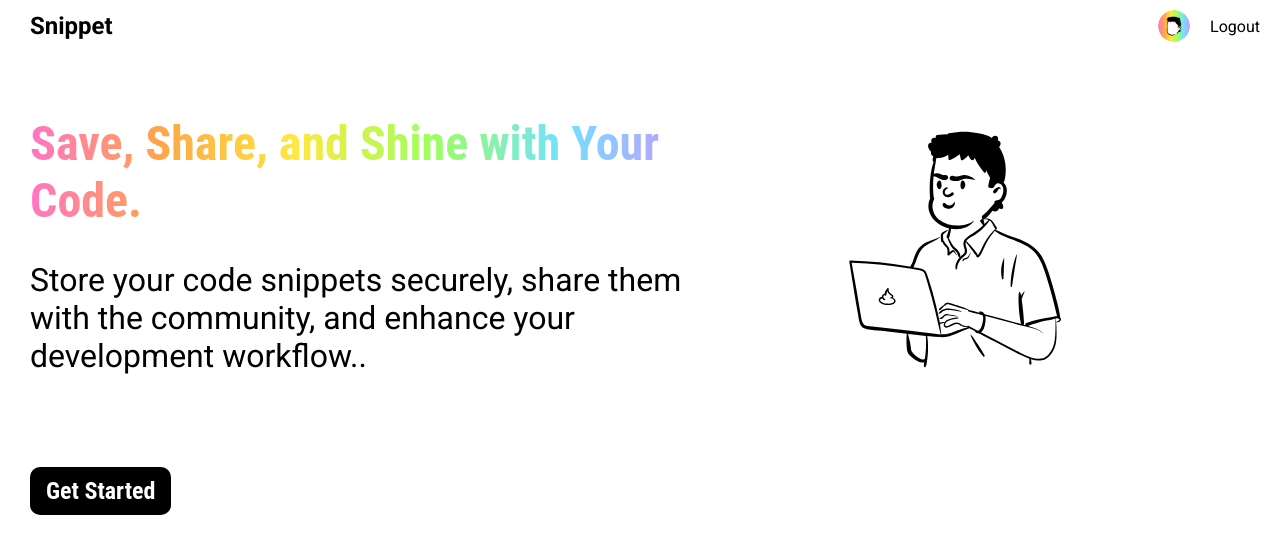
After one commit to CurseStaff/snippet, a Django app: page /snippets/home/ in a window 1280 px wide. The commit adds this page. Shown: the top 554 px of the page. Run offline with Django 5.2, Linux system fonts and the light colour scheme; the visitor is signed in with stand-in values (Sample User, id 1).

Commit message:
homepage

```diff
--- /dev/null
+++ b/snippet/static/base.css
@@ -0,0 +1,41 @@
+body {
+    font-family: "Roboto", sans-serif;
+    margin: 0;
+    padding: 0;
+    box-sizing: border-box;
+}
+
+.navbar {
+    display: flex;
+    justify-content: space-between;
+    align-items: center;
+    padding: 10px 20px;
+    color: black;
+}
+
+.navbar a {
+    color: black;
+    text-decoration: none;
+    margin-left: 10px;
+}
+
+.navbar a:hover {
+    text-decoration: underline;
+}
+
+.navbar .navbar-brand {
+    font-size: 24px;
+    font-weight: bold;
+}
+
+.navbar .profile-pic {
+    width: 32px;
+    height: 32px;
+    border-radius: 50%;
+    margin-right: 10px;
+    overflow: hidden;
+}
+.navbar-right {
+    display: flex;
+    align-items: center;
+}
--- /dev/null
+++ b/snippet/static/snippet/home.css
@@ -0,0 +1,79 @@
+.main-container {
+    width: 100%;
+    margin: 0;
+    padding: 30px;
+    box-sizing: border-box;
+    display: flex;
+    justify-content: space-between;
+    align-items: center;
+}
+
+.second-container {
+    width: 100%;
+    margin: 0;
+    padding: 30px;
+    box-sizing: border-box;
+}
+
+.home-left {
+    width: 60%;
+}
+
+.home-right {
+    width: 50%;
+    display: flex;
+    justify-content: center;
+    align-items: center;
+}
+.title {
+    font-family: "Roboto Condensed", sans-serif;
+    font-size: 48px;
+    font-style: normal;
+    font-weight: 700;
+    line-height: normal;
+    background: var(
+        --Rainbow,
+        linear-gradient(
+            90deg,
+            #ff75c3 0%,
+            #ffa647 20%,
+            #ffe83f 40%,
+            #9fff5b 60%,
+            #70e2ff 80%,
+            #cd93ff 100%
+        )
+    );
+    background-clip: text;
+    -webkit-background-clip: text;
+    -webkit-text-fill-color: transparent;
+}
+
+.description {
+    font-family: "Roboto", sans-serif;
+    font-size: 32px;
+    font-weight: 200;
+    line-height: normal;
+}
+
+button {
+    display: inline-flex;
+    padding: 10px 16px;
+    justify-content: center;
+    align-items: center;
+    gap: 10px;
+    border-radius: 10px;
+    background: #232323;
+    color: #fff;
+    font-family: "Roboto Condensed", sans-serif;
+    font-size: 24px;
+    font-style: normal;
+    font-weight: 700;
+    line-height: normal;
+    box-shadow: none;
+    border: none;
+    background-color: black;
+    cursor: pointer;
+}
+button:hover {
+    background-color: #333;
+}
--- /dev/null
+++ b/snippet/templates/base.html
@@ -0,0 +1,46 @@
+{% load static %}
+
+<!DOCTYPE html>
+<html lang="en">
+    <head>
+        <meta charset="UTF-8">
+        <meta name="viewport" content="width=device-width, initial-scale=1.0">
+        <title>{% block title %}My Website{% endblock %}</title>
+        <link href="https://fonts.googleapis.com/css2?family=Roboto:wght@400;700&display=swap" rel="stylesheet">
+        <link rel="stylesheet" href="{% static 'base.css' %}">
+        {% block extra_head %}
+        {% endblock %}
+    </head>
+    <body>
+        <nav class="navbar">
+            <div class="navbar-left">
+                <a href="/" class="navbar-brand">Snippet</a>
+            </div>
+            <div class="navbar-right">
+                {% if user.is_authenticated %}
+                    {% if user.profile.picture %}
+                        <a href="/accounts" class="navbar-item">
+                            <div class="profile-pic">
+                                <img src="{{ user.profile.picture.url }}" alt="Profile Picture" class="profile-pic">
+                            </div>
+                        </a>
+                    {% else %}
+                        <a href="/accounts" class="navbar-item">
+                            <div class="profile-pic">
+                                <img src="{% static 'default_profil.png' %}" alt="Default Profile Picture" class="profile-pic">
+                            </div>
+                        </a>
+                    {% endif %}
+                    <a href="{% url 'logout' %}" class="navbar-item">Logout</a>
+                {% else %}
+                    <a href="{% url 'login' %}" class="navbar-item">Login</a>
+                    <a href="{% url 'signup' %}" class="navbar-item">Register</a>
+                {% endif %}
+            </div>
+        </nav>
+        <div class="content">
+            {% block content %}{% endblock %}
+        </div>
+        {% block extra_scripts %}{% endblock %}
+    </body>
+</html>
--- /dev/null
+++ b/snippet/templates/snippet/home.html
@@ -0,0 +1,23 @@
+{% extends 'base.html' %}
+{% load static %}
+
+{% block title %}Home{% endblock %}
+{% block extra_head %}
+    <link rel="stylesheet" href="{% static 'snippet/home.css' %}">
+{% endblock %}
+{% block content %}
+    <div class="main-container">
+        <div class="home-left">
+            <h1 class="title">Save, Share, and Shine with Your Code.</h1 >
+            <p class="description">Store your code snippets securely, share them with the community, and enhance your development workflow..</p >
+        </div >
+        <div class="home-right">
+            <img src="{% static 'snippet/home.svg' %}" alt="Home Image" class="home-image">
+        </div>
+
+    </div>
+    <div class="second-container">
+        <button onclick="window.location.href=`{% url 'login' %}`" >Get Started</button >
+    </div >
+
+{% endblock %}
--- a/snippet/urls.py
+++ b/snippet/urls.py
@@ -6,4 +6,5 @@ urlpatterns = [
     path("snippet/<int:pk>/", views.snippet_detail, name="snippet_detail"),
     path("signup/", views.signup, name="signup"),
     path("create/", views.create_snippet, name="create_snippet"),
+    path("home/", views.home, name="home"),
 ]
--- a/snippet/views.py
+++ b/snippet/views.py
@@ -6,6 +6,10 @@ from snippet.admin import CustomUserCreationForm
 
 from .forms import SnippetForm
 from .models import CustomUser, Snippet
+
+
+def home(request):
+    return render(request, "snippet/home.html")
 
 
 @login_required
--- a/snippet_project/urls.py
+++ b/snippet_project/urls.py
@@ -2,13 +2,15 @@ from django.contrib import admin
 from django.urls import path, include
 from django.conf import settings
 from django.conf.urls.static import static
+from django.views.generic import RedirectView
+
 
 urlpatterns = [
     path("admin/", admin.site.urls),
     path("accounts/", include("django.contrib.auth.urls")),
     path("snippets/", include("snippet.urls")),
+    path("", RedirectView.as_view(url="/snippets/home/")),
 ]
 
 if settings.DEBUG:
-   urlpatterns += static(settings.MEDIA_URL,
-                         document_root=settings.MEDIA_ROOT)
+    urlpatterns += static(settings.MEDIA_URL, document_root=settings.MEDIA_ROOT)
```
Also changed, not shown: snippet/static/snippet/main.css (added, +66 -0 lines), snippet/templates/snippet/base.html (deleted, +0 -13 lines), snippet/templates/snippet/snippet_detail.html (+40 -3 lines), snippet_project/static/snippet/main.css (deleted, +0 -17 lines), snippet/static/default_profil.png (added), snippet/static/snippet/home.svg (added).
